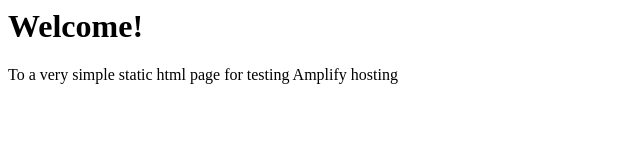
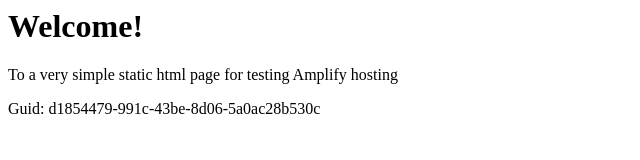
Before and after one commit to aws-aemilia-pdx/Github-PR-Commit-Integration-Test-DoNotTouch-GitHubAutoBuildPrPreviewCanaryTest-v1-beta-us-west-2, a website: page src/index.html in a window 1280 px wide. Shown: the whole page, without its empty margins (0-640 px from the left). Drawn offline with Linux system fonts and the light colour scheme.

Commit message:
commit from integ tests

```diff
--- a/src/index.html
+++ b/src/index.html
@@ -1,3 +1,5 @@
+
+
 <html lang="en">
 
 <head>
@@ -10,6 +12,6 @@
 <body>
     <h1>Welcome!</h1>
     <p>To a very simple static html page for testing Amplify hosting</p>
-</body>
+    <p>Guid: d1854479-991c-43be-8d06-5a0ac28b530c</p></body>
 
 </html>
```
